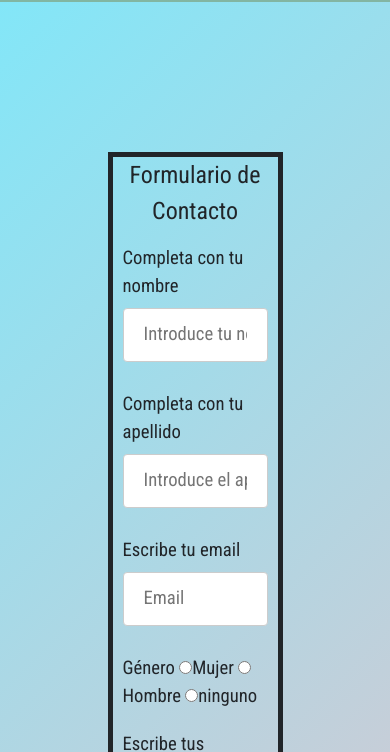
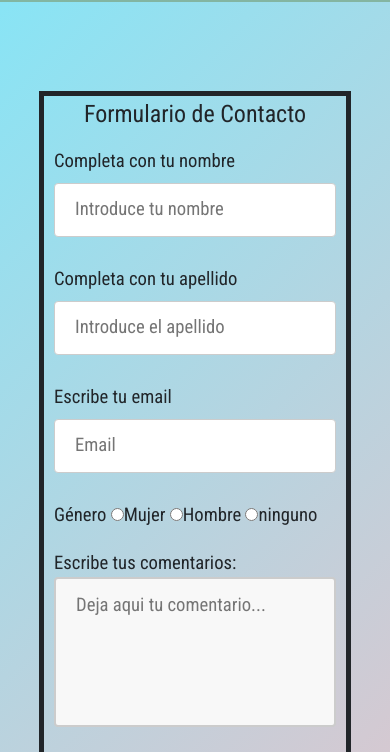
Before and after one commit to jorge-osses/eco-tomito, a website: page contacto.html in a window 390 px wide. Shown: the part 742-1494 px from the top of the page. Drawn offline with nearby package versions, Linux system fonts and the light colour scheme; a web font is replaced by a local one.

Commit message:
se modifican movil responsive en index

```diff
--- a/contacto.html
+++ b/contacto.html
@@ -80,8 +80,8 @@
         </div>
 
 
-        <div class="container col-12">
-            <section id="formularioContacto" class="formularioContacto contenido5">
+        <div class="col-12">
+            <section id="formularioContacto" class="formularioContacto">
                 <fieldset>
                     <legend>Formulario de Contacto</legend>
                     <form action="#">
--- a/scss/_contacto.scss
+++ b/scss/_contacto.scss
@@ -14,7 +14,7 @@
 }
 .formularioContacto{
     margin-top: 50px;
-    padding: 100px 100px 50px 100px;
+    padding: 10%;
     font-size: 14pt;
     font-family: 'Roboto Condensed', sans-serif;
     fieldset{
--- a/scss/_index.scss
+++ b/scss/_index.scss
@@ -1,5 +1,5 @@
 .presentacion{
-    padding: 50px 100px 50px 100px;
+    padding: 10%;
     h2{
         font-size: 3rem;
         text-align: center;
```
Also changed, not shown: index.html (+2 -2 lines), README.md, css/estilo.css, 1 other file.
